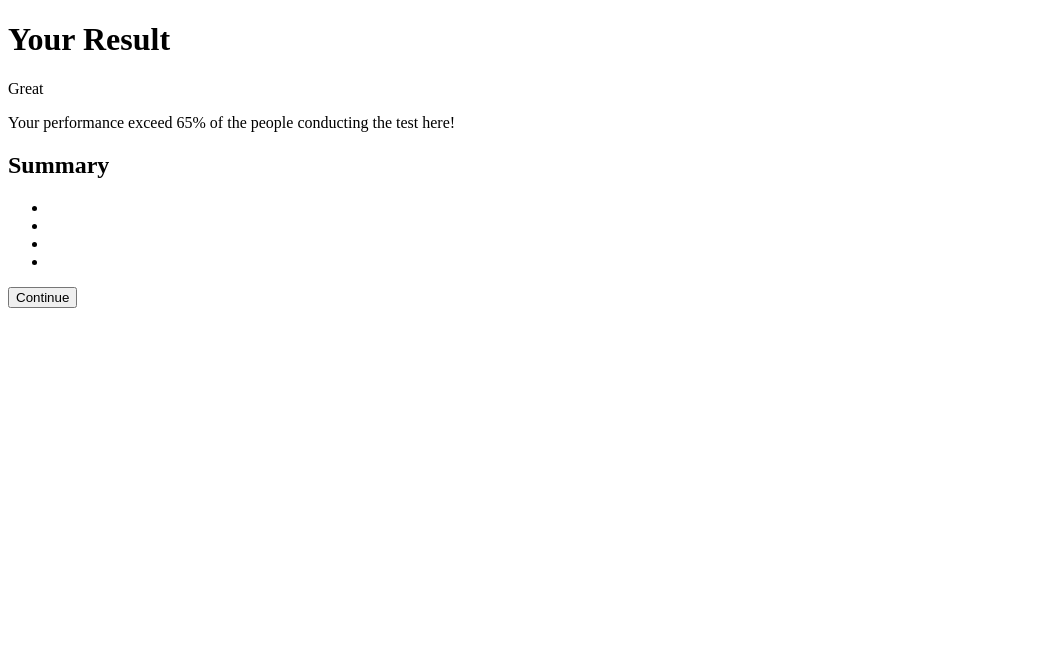
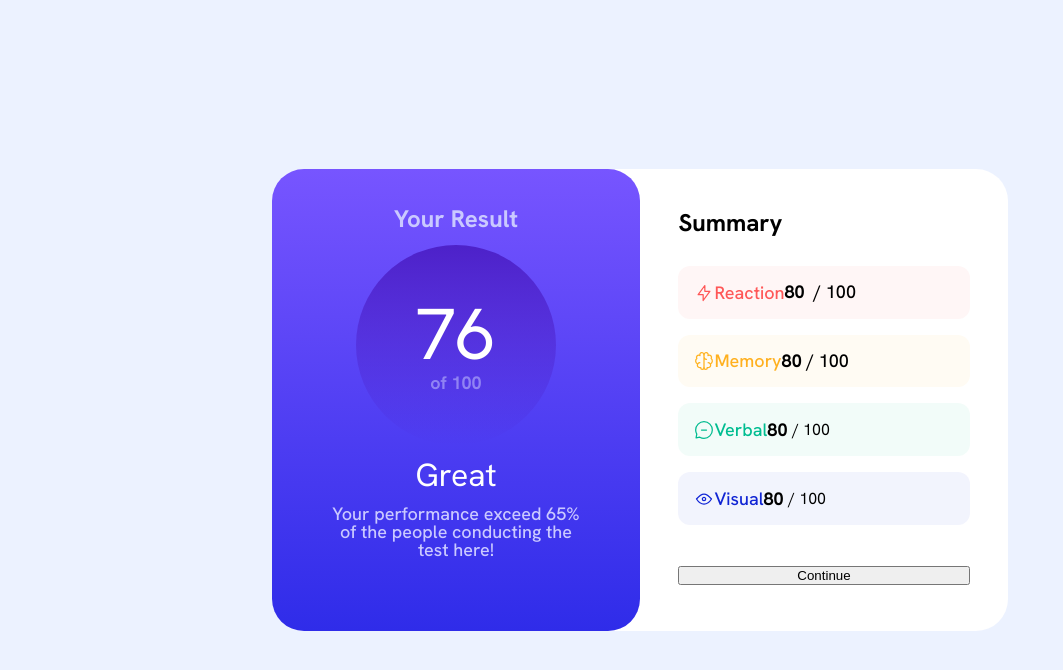
Before and after one commit to DonHeidi/results-summary-component, a website: page index.html in a window 1280 px wide. Shown: the whole page, without its empty margins (0-1063 px from the left). Drawn offline with Linux system fonts and the light colour scheme.

Commit message:
basic layout and design implementation - unfinished

```diff
--- a/index.html
+++ b/index.html
@@ -10,23 +10,49 @@
 </head>
 
 <body>
-    <main>
-        <div class="container">
-            <div class="result">
-                <h1 class="result__title">Your Result</h1>
-                <div class="result__score-box">
-                    <span id="score" class="result__score"></span>
+    <main class="container bg--very-light-blue">
+        <div class="result-summary bg--white rounded--l">
+            <div class="score rounded--l">
+                <h1 class="heading--m text--light-blue bold">Your Result</h1>
+                <div class="score__box flex flex--column flex--center bg--gradient-2">
+                    <span id="score" class="heading--xl text--white extra-bold">76</span>
+                    <span class="score--max text text--bold text--light-blue">of 100</span>
                 </div>
-                <span class="result__rating">Great</span>
-                <p class="result__text">Your performance exceed 65% of the people conducting the test here!</p>
+                <span class="heading--l text--white">Great</span>
+                <p class="text text--light-blue text--centered">Your performance exceed 65% of the people conducting
+                    the test here!</p>
             </div>
             <div class="summary">
                 <h2 class="summary__title">Summary</h2>
                 <ul class="summary__list">
-                    <li class="summary__item summary__item--red"></li>
-                    <li class="summary__item summary__item--yellow"></li>
-                    <li class="summary__item summary__item--green"></li>
-                    <li class="summary__item summary__item--purple"></li>
+                    <li class="summary__item bg--red-white-95">
+                        <div class="flex flex--align-center">
+                            <img src="assets/images/icon-reaction.svg" alt="reaction">
+                            <span class="text text--red">Reaction</span>
+                        </div>
+                        <div flex flex--align-center>
+                            <span class="text text--bold">80&nbsp;</span>
+                            <span class="text">/ 100</span>
+                        </div>
+                    </li>
+                    <li class="summary__item bg--yellow-white-95">
+                        <img src="assets/images/icon-memory.svg" alt="memory">
+                        <span class="text text--yellow">Memory</span>
+                        <span class="text text--bold">80&nbsp;</span>
+                        <span class="text">/ 100</span>
+                    </li>
+                    <li class="summary__item bg--green-white-95">
+                        <img src="assets/images/icon-verbal.svg" alt="verbal">
+                        <span class="text text--green">Verbal</span>
+                        <span class="text text--bold">80&nbsp;</span>
+                        <span>/ 100</span>
+                    </li>
+                    <li class="summary__item bg--blue-white-95">
+                        <img src="assets/images/icon-visual.svg" alt="visual">
+                        <span class="text text--blue">Visual</span>
+                        <span class="text text--bold">80&nbsp;</span>
+                        <span>/ 100</span>
+                    </li>
                 </ul>
                 <button class="button">Continue</button>
             </div>
--- a/styles.css
+++ b/styles.css
@@ -0,0 +1,235 @@
+@font-face {
+    font-family: 'Hanken Grotesk';
+    src: url(assets/fonts/HankenGrotesk-VariableFont_wght.ttf);
+}
+
+* {
+    margin: 0;
+    padding: 0;
+    box-sizing: border-box;
+}
+
+:root {
+    --gradient-1: linear-gradient(to bottom, #7755FF, #2F2CE9);
+    --gradient-2: linear-gradient(to bottom, #4D21C9, rgba(37, 33, 201, 0));
+    --red: hsl(0, 100%, 67%);
+    --red-white-95: hsla(0, 100%, 67%, 0.05);
+    --yellow: hsl(39, 100%, 56%);
+    --yellow-white-95: hsla(39, 100%, 56%, 0.05);
+    --green: hsl(166, 100%, 37%);
+    --green-white-95: hsla(166, 100%, 37%, 0.05);
+    --blue: hsl(234, 85%, 45%);
+    --blue-white-95: hsla(234, 85%, 45%, 0.05);
+    --light-blue: #CAC9FF;
+    --very-light-blue: #ECF2FF;
+    --dark--navy: #303B59;
+}
+
+.container {
+    font-family: 'Hanken Grotesk';
+    display: grid;
+    place-items: center;
+    height: 100vh;
+    width: 100%;
+
+    .result-summary {
+        display: grid;
+        grid-template-columns: 1fr 1fr;
+        justify-content: space-evenly;
+        background: white;
+        max-width: 736px;
+
+
+        @media screen and (max-width: 768px) {
+            grid-template-columns: 1fr;
+        }
+
+        .score {
+            display: flex;
+            flex-direction: column;
+            align-items: center;
+            gap: 14px;
+            background: linear-gradient(to bottom, #7755FF, #2F2CE9);
+            padding-top: 38px;
+            padding-bottom: 46px;
+            padding-inline: 54px;
+
+
+            .score__title {
+                font-size: 1.5rem;
+                line-height: auto;
+                color: #CAC9FF;
+            }
+
+            .score__box {
+
+                width: 200px;
+                aspect-ratio: 1 / 1;
+                gap: 4px;
+                align-items: center;
+                justify-content: center;
+                border-radius: 50%;
+
+                .score--max {
+                    opacity: 0.5166;
+                }
+            }
+        }
+
+        .summary {
+            display: flex;
+            flex-direction: column;
+            justify-content: space-between;
+            padding-top: 38px;
+            padding-bottom: 46px;
+            padding-inline: 2.4rem;
+
+            .summary__list {
+                margin-top: 28px;
+                margin-bottom: 41px;
+            }
+
+
+            .summary__item {
+                display: flex;
+                align-items: center;
+                list-style: none;
+                padding: 1rem;
+                border-radius: 0.75rem;
+
+                &:not(:last-child) {
+                    margin-bottom: 1rem;
+                }
+            }
+        }
+
+    }
+}
+
+.flex {
+    display: flex;
+    align-items: center;
+    justify-content: center;
+}
+
+.flex--column {
+    flex-direction: column;
+}
+
+.flex--wrap {
+    flex-wrap: wrap;
+}
+
+.flex--align-center {
+    align-items: center;
+}
+
+.flex--justify-center {
+    justify-content: center;
+}
+
+.flex--center {
+    align-items: center;
+    justify-content: center;
+}
+
+.heading--xl {
+    font-size: 72px;
+    line-height: 72px;
+}
+
+.heading--l {
+    font-size: 32px;
+    line-height: 32px;
+}
+
+.heading--m {
+    font-size: 24px;
+    line-height: 24px;
+}
+
+.text {
+    font-size: 18px;
+    line-height: 18px;
+    font-weight: 500;
+}
+
+.text--white {
+    color: white;
+}
+
+.text--red {
+    color: var(--red);
+}
+
+.text--yellow {
+    color: var(--yellow);
+}
+
+.text--green {
+    color: var(--green);
+}
+
+.text--blue {
+    color: var(--blue);
+}
+
+.text--light-blue {
+    color: var(--light-blue);
+}
+
+.text--very-light-blue {
+    color: var(--very-light-blue);
+}
+
+.text--dark--navy {
+    color: var(--dark--navy);
+}
+
+.text--centered {
+    text-align: center;
+}
+
+.text--bold {
+    font-weight: 700;
+}
+
+.text--extra-bold {
+    font-weight: 800;
+}
+
+.bg--gradient-1 {
+    background: var(--gradient-1);
+}
+
+.bg--gradient-2 {
+    background: var(--gradient-2);
+}
+
+.bg--white {
+    background: white;
+}
+
+.bg--very-light-blue {
+    background: var(--very-light-blue);
+}
+
+.bg--red-white-95 {
+    background: var(--red-white-95);
+}
+
+.bg--yellow-white-95 {
+    background: var(--yellow-white-95);
+}
+
+.bg--green-white-95 {
+    background: var(--green-white-95);
+}
+
+.bg--blue-white-95 {
+    background: var(--blue-white-95);
+}
+
+.rounded--l {
+    border-radius: 2rem;
+}
```
Also changed, not shown: 3 other files.
